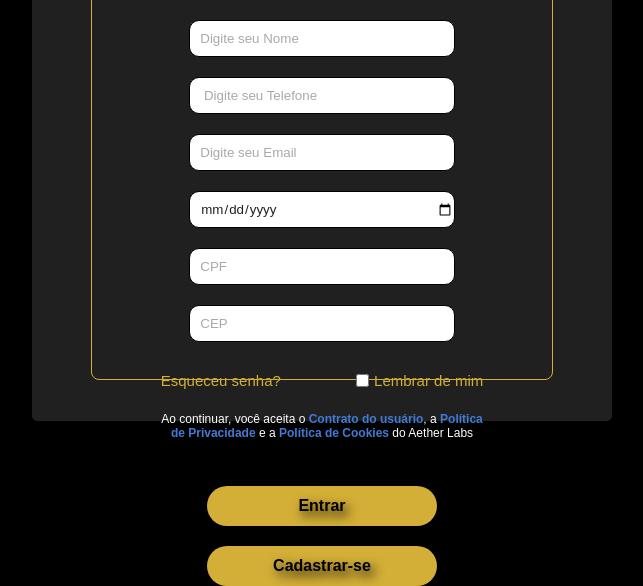
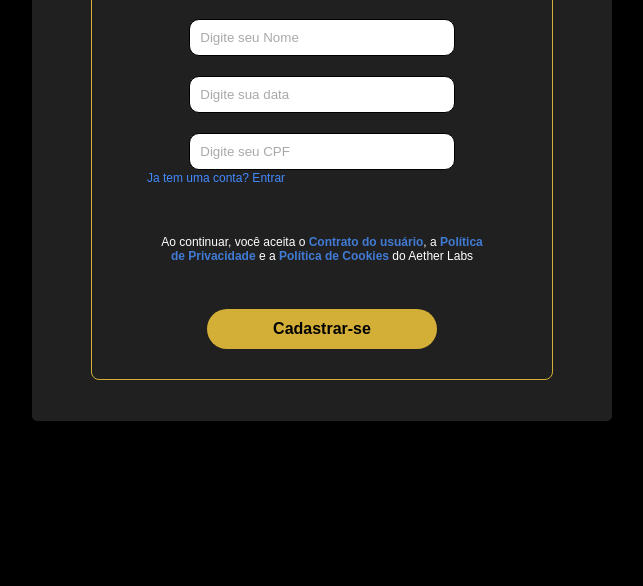
Before and after one commit to SENAI-Cotia/DS-SEDUC-2026-2-GP4-AETHER_LABS, a plain HTML site: page pages/cadastro.html in a window 1280 px wide. Shown: the part 321-907 px from the top of the page, without its empty margins (318-961 px from the left). After the commit the page ends 800 px from the top, so only its background shows below. Drawn offline with Linux system fonts and the light colour scheme.

Commit message:
pagina cadastro SEMI finalizada

```diff
--- a/pages/cadastro.html
+++ b/pages/cadastro.html
@@ -20,28 +20,12 @@
                 </div>
                 <div class="campos">
                     <input type="name" placeholder="Digite seu Nome">
-                    <input type="number" placeholder=" Digite seu Telefone">
-                    <input type="email" placeholder="Digite seu Email">
-                    <input
-                    type="date"
-                    id="data_nascimento"
-                    name="data_nascimento"
-                    min="1900-01-01"
-                    max="2026-11-26"
-                    color:
+                    <input type="text" placeholder="Digite sua data" onfocus="this.type='date'" onblur="if(!this.value) this.type='text'"
 >
-                    <input type="number" placeholder="CPF">
-                    <input type="number" placeholder="CEP">
+                    <input type="number" placeholder="Digite seu CPF">
+
                 </div>
-
-                <div class="lembrar">
-                <a href="#">Esqueceu senha?</a>
-
-                <div class="opcoes">
-                <input type="checkbox">
-                <p>Lembrar de mim</p>
-                </div>
-                </div>
+                <a href="login.html" id="conta">Ja tem uma conta? Entrar</a>
 
                 <div class="termos">
                     <p>Ao continuar, você aceita o <strong> Contrato do usuário</strong>, a <strong>Política  <br>
@@ -49,8 +33,6 @@
                 </div>
 
                 <div class="entrar">
-                    <a href="#">Entrar</a>
-
                     <a href="#">Cadastrar-se</a>
                 </div>
             </div>
--- a/styles/cadastro.css
+++ b/styles/cadastro.css
@@ -55,8 +55,12 @@ h2{
     display: flex;
     justify-content: center;
     align-items: center;
-
-
+}
+#conta {
+  display: block;
+  width: 350px;
+  margin: 0 auto;
+  text-align: left;
 }
 #id_nascimento {
     color: #20202062;
@@ -68,7 +72,6 @@ h3{
     display: flex;
     justify-content: center;
     align-items: center;
-    margin-top: 1px;
 
 }
 img{
@@ -185,41 +188,48 @@ p{
 .termos{
     font-family: 'poopins', sans-serif;
     text-align: center;
-    margin-top: 5%;
+     margin-top: 50px;
     font-size: 12px;
 }
 .termos strong{
+
     color: #417BD5;
 }
+
 .entrar{
-     font-family: 'poopins', sans-serif;
-   width: 100;
+    font-family: 'poopins', sans-serif;
+    width: 100;
     display: flex;
     flex-direction: column;
     gap: 20px;
     align-items: center;
     margin-top: 10%;
-   justify-content: center;
+    justify-content: center;
     align-items: center;
     text-align: center;
 
 }
 .entrar a{
-
-    display: block;
     background-color: #D4AF37;
     text-decoration: none;
     height: 5vh;
     width: 50%;
     border-radius: 20px;
-   display: flex;
+
+    display: flex;
     justify-content: center;
     align-items: center;
     text-align: center;
     color: black;
-    font-weight: 650;
-    text-shadow: 4px 5px 11px #000000;
+    font-weight:bold;
 }
 .entrar a:hover{
     background-color: #e4e4e4;
 }
+#conta {
+    margin-top: 1px;
+    font-family: 'poopins', sans-serif;
+    font-size: 12px;
+    color: #448AFF;
+    text-decoration: none;
+}
```
